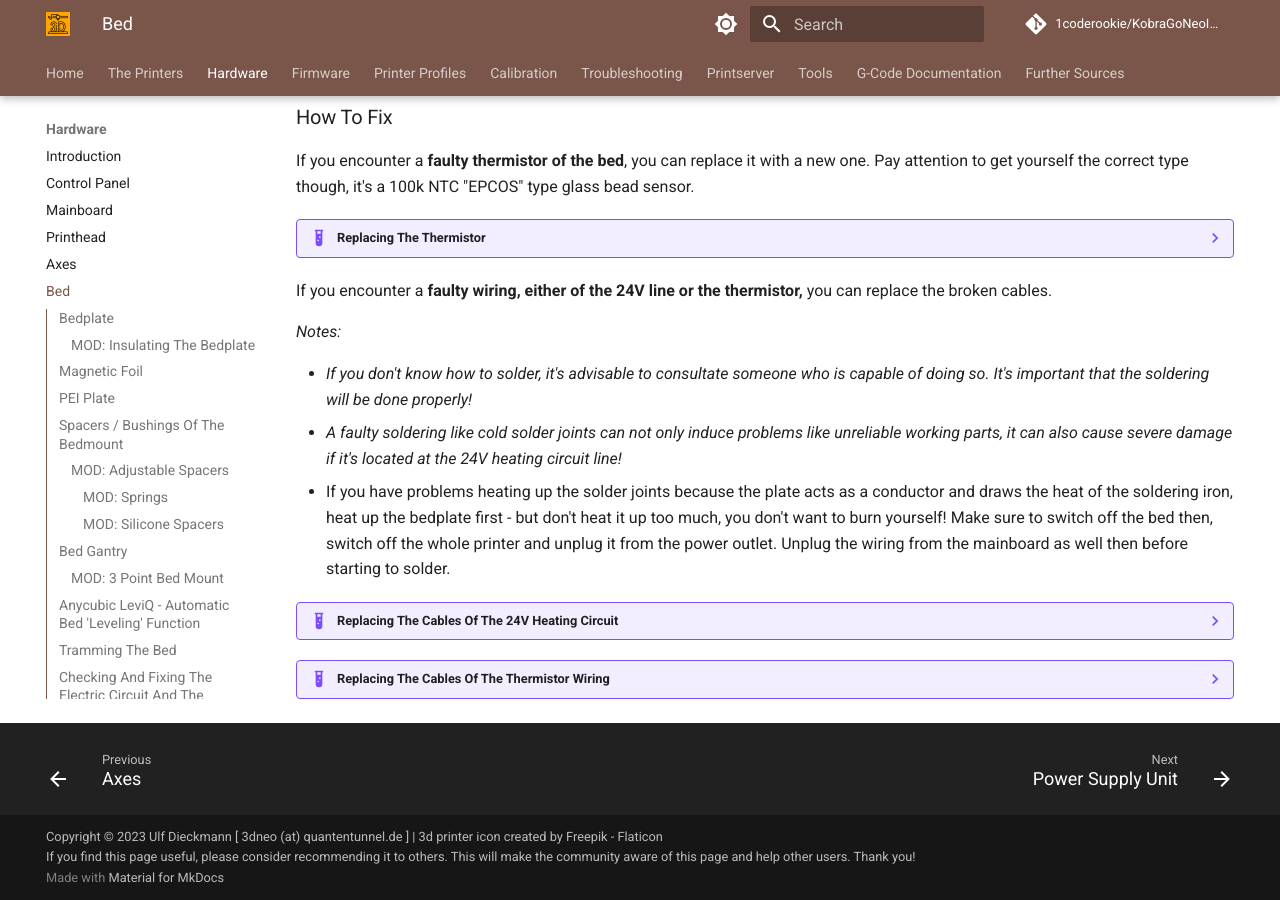
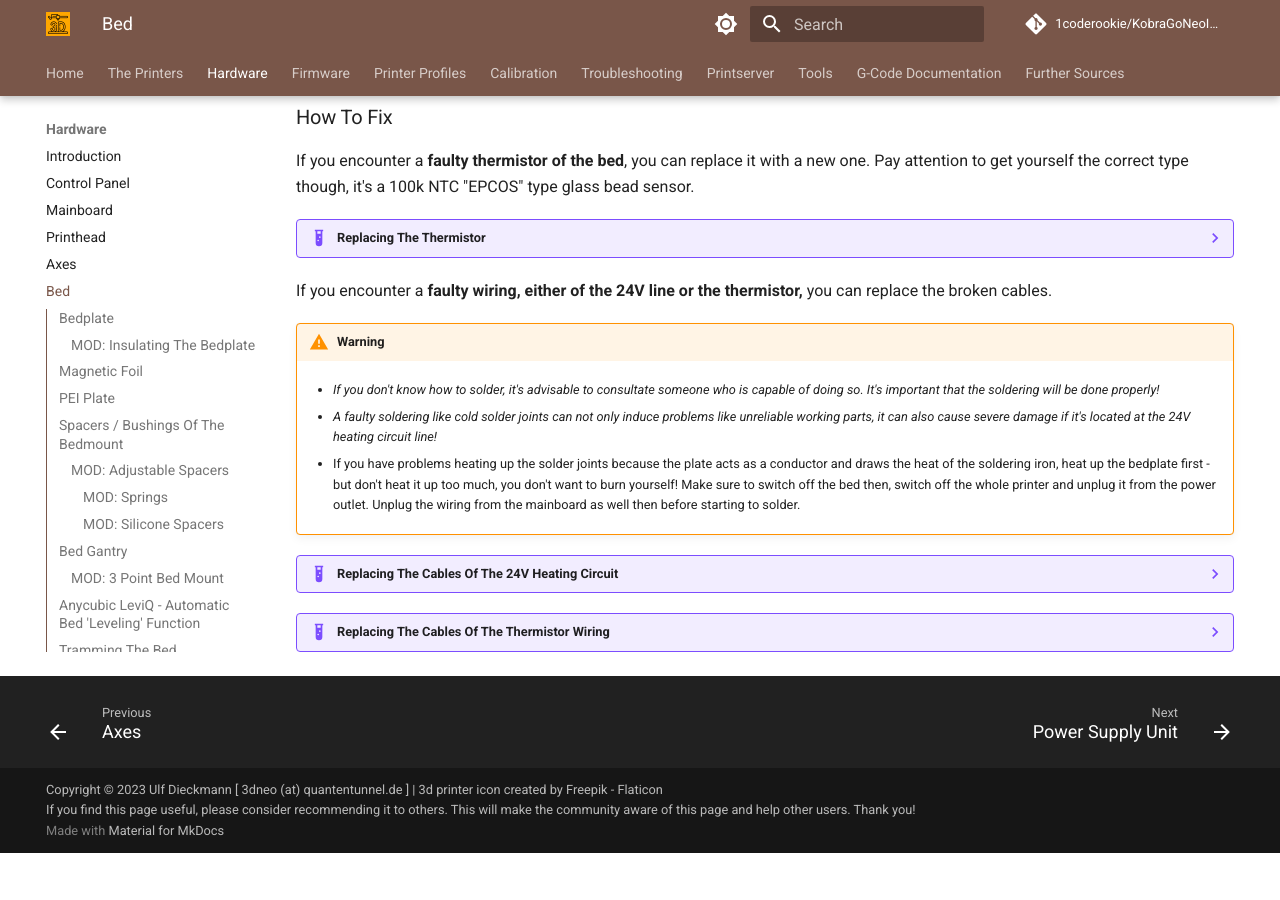
Before and after one commit to 1coderookie/KobraGoNeoInsights, an MkDocs documentation site: the page built from docs/hardware/bed.md, in a window 1280 px wide and 900 px high, scrolled down 18580 px. Built offline with MkDocs 1.6.1 and Material for MkDocs 9.7.7, drawn with Linux system fonts in a browser that asks for light colours; comment, search, counter and statistics services are not loaded; after the commit the page ends 19433 px from its top, so only the background shows below that.

Commit message:
Update bed.md

```diff
--- a/docs/hardware/bed.md
+++ b/docs/hardware/bed.md
@@ -536,11 +536,13 @@ If you encounter a **faulty thermistor of the bed**, you can replace it with a n
 
 If you encounter a **faulty wiring, either of the 24V line or the thermistor,** you can replace the broken cables.
 
-*Notes:*
+!!! warning
 
-- *If you don't know how to solder, it's advisable to consultate someone who is capable of doing so. It's important that the soldering will be done properly!*
-- *A faulty soldering like cold solder joints can not only induce problems like unreliable working parts, it can also cause severe damage if it's located at the 24V heating circuit line!*
-- If you have problems heating up the solder joints because the plate acts as a conductor and draws the heat of the soldering iron, heat up the bedplate first - but don't heat it up too much, you don't want to burn yourself! Make sure to switch off the bed then, switch off the whole printer and unplug it from the power outlet. Unplug the wiring from the mainboard as well then before starting to solder.
+    - *If you don't know how to solder, it's advisable to consultate someone who is capable of doing so. It's important that the soldering will be done properly!*
+
+    - *A faulty soldering like cold solder joints can not only induce problems like unreliable working parts, it can also cause severe damage if it's located at the 24V heating circuit line!*
+
+    - If you have problems heating up the solder joints because the plate acts as a conductor and draws the heat of the soldering iron, heat up the bedplate first - but don't heat it up too much, you don't want to burn yourself! Make sure to switch off the bed then, switch off the whole printer and unplug it from the power outlet. Unplug the wiring from the mainboard as well then before starting to solder.
 
 
 ??? example "Replacing The Cables Of The 24V Heating Circuit"
```
